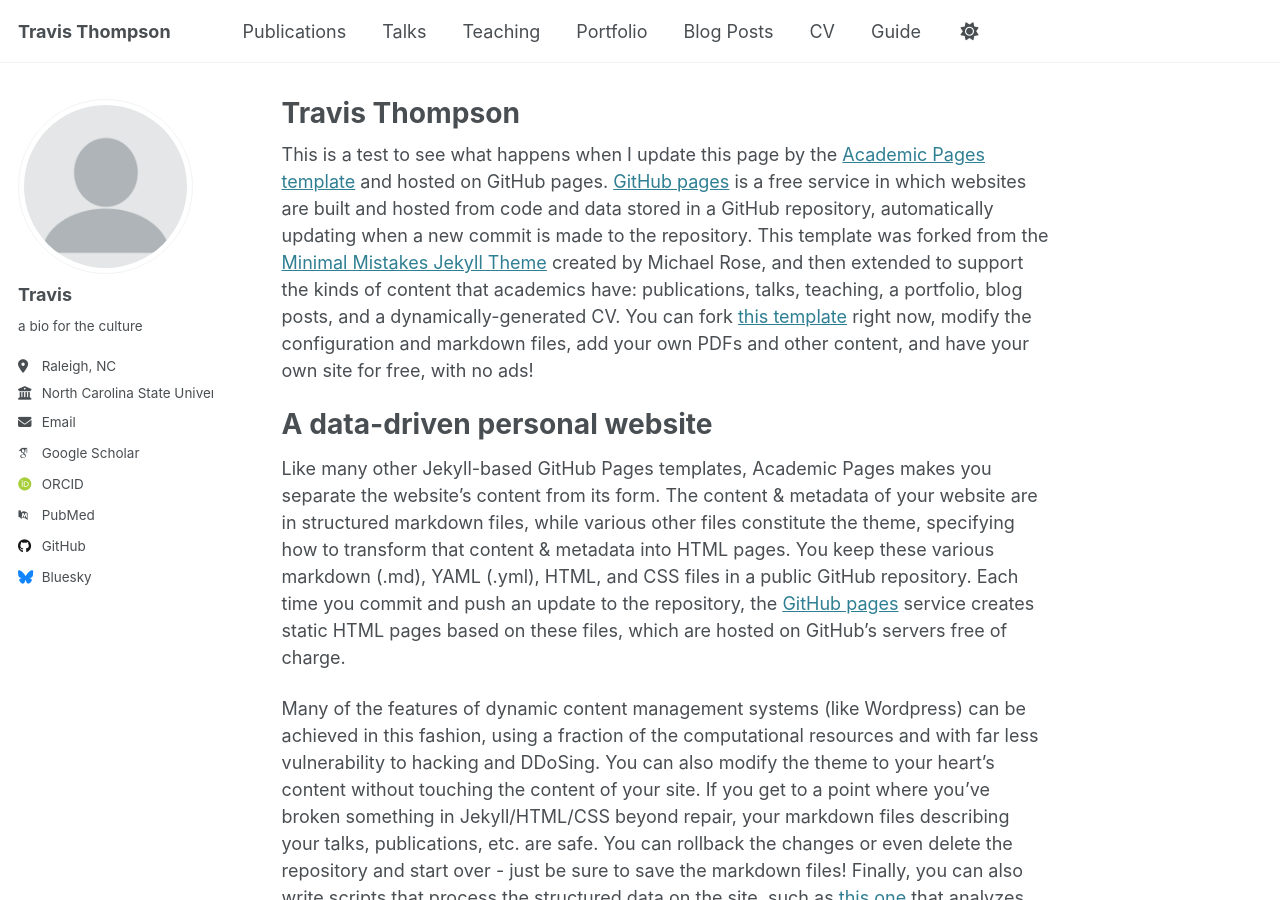
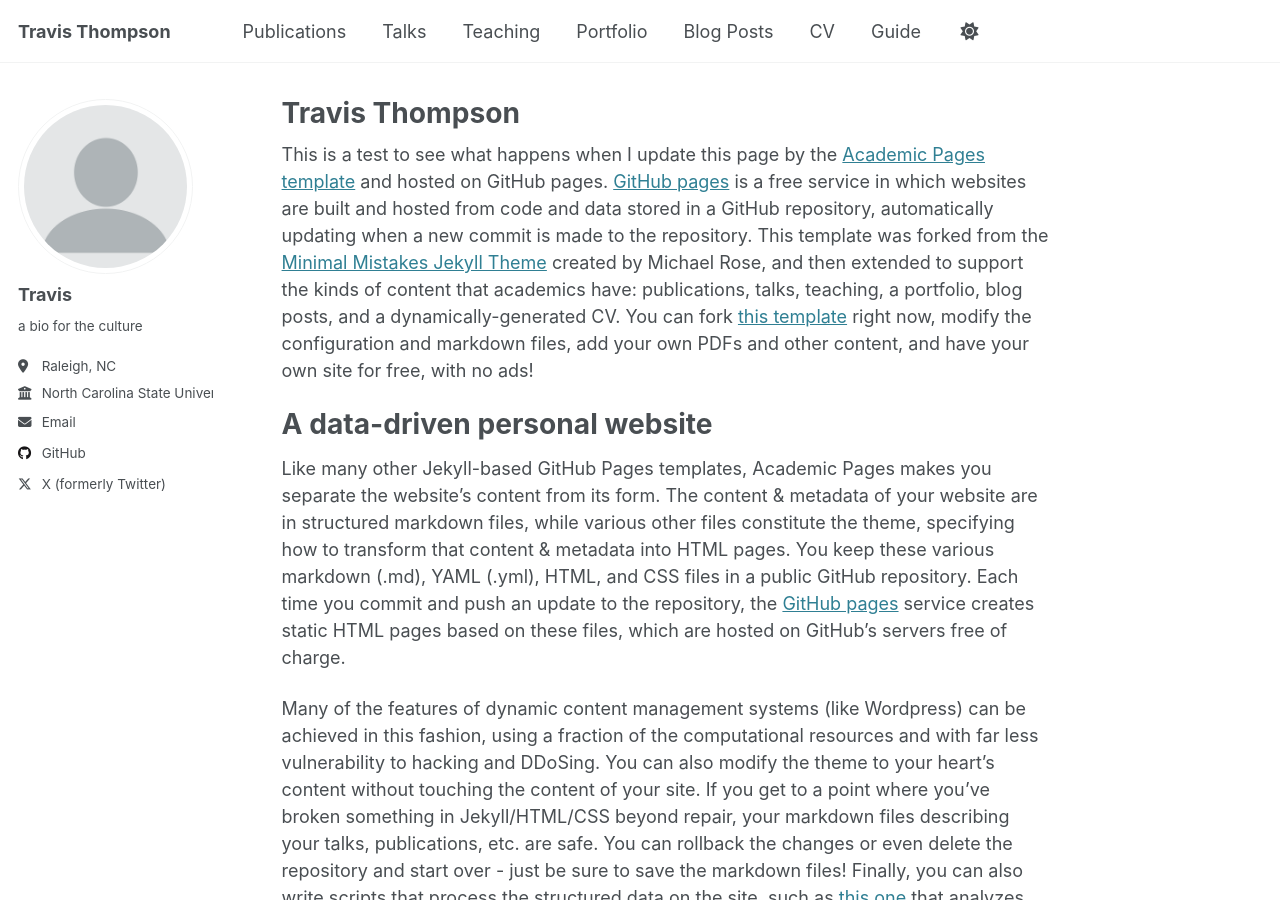
Before and after one commit to Travist14/TravisThompson, a Jekyll site: the page built from _pages/about.md, in a window 1280 px wide and 900 px high. Built offline with Jekyll 4.4.1, drawn with Linux system fonts in a browser that asks for light colours; some web fonts are replaced.

Commit message:
updated config

```diff
--- a/_config.yml
+++ b/_config.yml
@@ -33,11 +33,11 @@ author:
 
   # Academic websites
   arxiv            : # URL - Update with the correct link to your profile
-  googlescholar    : "https://scholar.google.com/citations?user=PS_CX0AAAAAJ"
+  googlescholar    : # "https://scholar.google.com/citations?user=PS_CX0AAAAAJ"
   impactstory      : # URL
-  orcid            : "http://orcid.org/yourorcidurl"
+  orcid            : # "http://orcid.org/yourorcidurl"
   semantic         : # URL
-  pubmed           : "https://www.ncbi.nlm.nih.gov/pubmed/?term=john+snow"
+  pubmed           : # "https://www.ncbi.nlm.nih.gov/pubmed/?term=john+snow"
   researchgate     : # URL
   scopus           : # URL
 
@@ -50,7 +50,7 @@ author:
   stackoverflow    : # User number or user number and name (i.e., use "1" or "1/jeff-atwood")
 
   # Social media
-  bluesky          : "bsky.app" # Replace this with you Bluesky username
+  bluesky          : # "bsky.app" # Replace this with you Bluesky username
   facebook         : # Username
   flickr           : # Username
   foursquare       : # Username
@@ -67,7 +67,7 @@ author:
   steam            : # Username
   telegram         : # URL
   tumblr           : # Username
-  twitter          : # Username for X / Twitter
+  twitter          : Travis_t2 # Username for X / Twitter
   vine             : # Username
   weibo            : # Username
   wikipedia        : # Username
```
